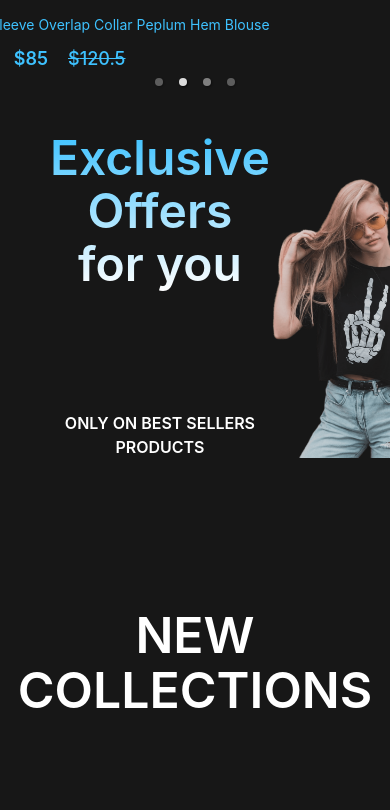
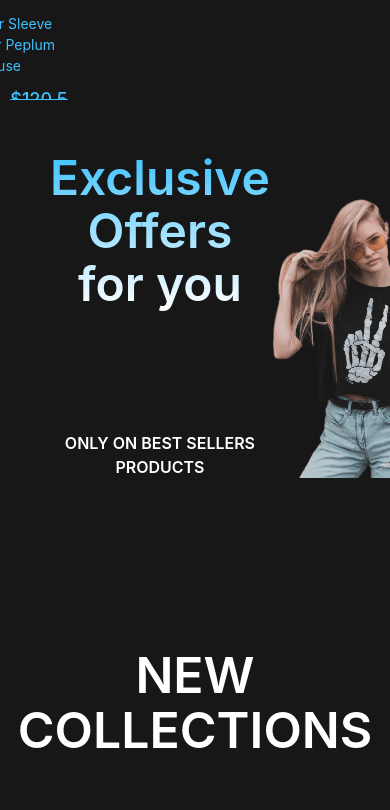
Before and after one commit to DontStopPrograming/e-commerce-clothing, a React (Vite) app: page / in a window 390 px wide. Shown: the part 1173-1983 px from the top of the page. Built offline with nearby package versions, Linux system fonts and the light colour scheme.

Commit message:
Item Component - modified responsive design

```diff
--- a/src/components/Item/item.css
+++ b/src/components/Item/item.css
@@ -56,17 +56,18 @@
     .item-prices {
         display: flex;
         gap: 20px;
-        margin-left: 40%;
+        margin-left: 48%;
         margin-bottom: 30px;
 
     }
 
     .item p {
-
-        width: 70%;
+        width: 150px;
         font-size: 14px;
         text-align: center;
         display: inline-block;
+
+
     }
 
 
--- a/src/components/Offers/offers.css
+++ b/src/components/Offers/offers.css
@@ -65,20 +65,9 @@
 
     .offers {
 
-        padding: 0 50px;
+        padding: 20px 50px;
         margin: 0;
     }
-
-    /* .offers-right {
-        flex: none;
-        display: none;
-        align-items: none;
-        justify-content: none;
-        padding-top: none;
-        width: 0;
-        height: 0;
-        visibility: hidden;
-    } */
 
     .offers-left button {
         margin-left: 20px;
```
